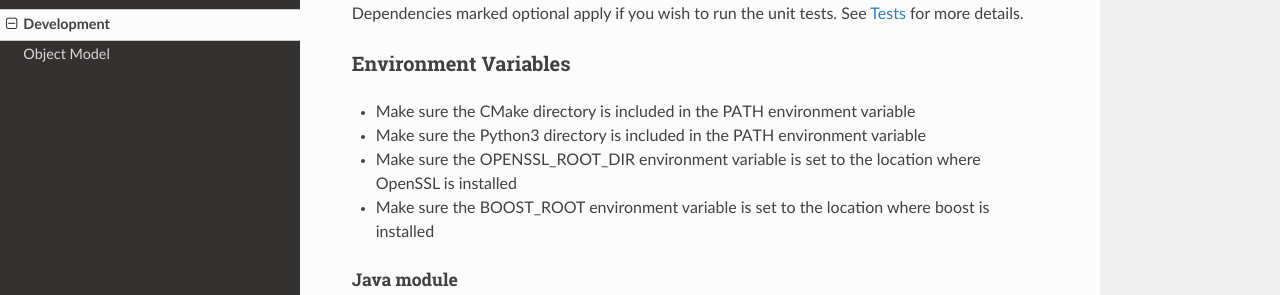
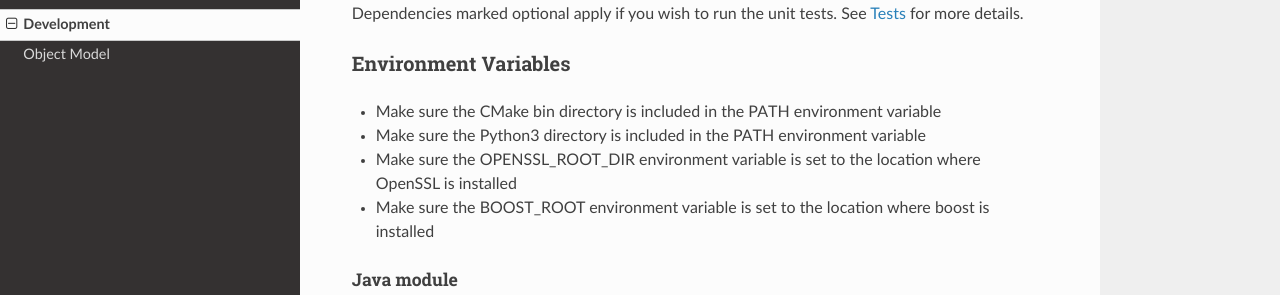
Before and after one commit to bitcoin-sv/bdk, an MkDocs documentation site: the page built from documentation/docs/DeveloperSetup.md, in a window 1280 px wide and 900 px high, scrolled down 828 px. Shown: the part 156-451 px from the top of the window. Built offline with MkDocs 1.6.1, drawn with Linux system fonts in a browser that asks for light colours; nearby versions of some CDN libraries.

Commit message:
documentation update

```diff
--- a/documentation/docs/DeveloperSetup.md
+++ b/documentation/docs/DeveloperSetup.md
@@ -30,7 +30,7 @@ Dependencies marked optional apply if you wish to run the unit tests. See [Tests
 
 ### Environment Variables
 
-- Make sure the CMake directory is included in the PATH environment variable
+- Make sure the CMake bin directory is included in the PATH environment variable
 - Make sure the Python3 directory is included in the PATH environment variable
 - Make sure the OPENSSL_ROOT_DIR environment variable is set to the location where OpenSSL is installed
 - Make sure the BOOST_ROOT environment variable is set to the location where boost is installed
```
